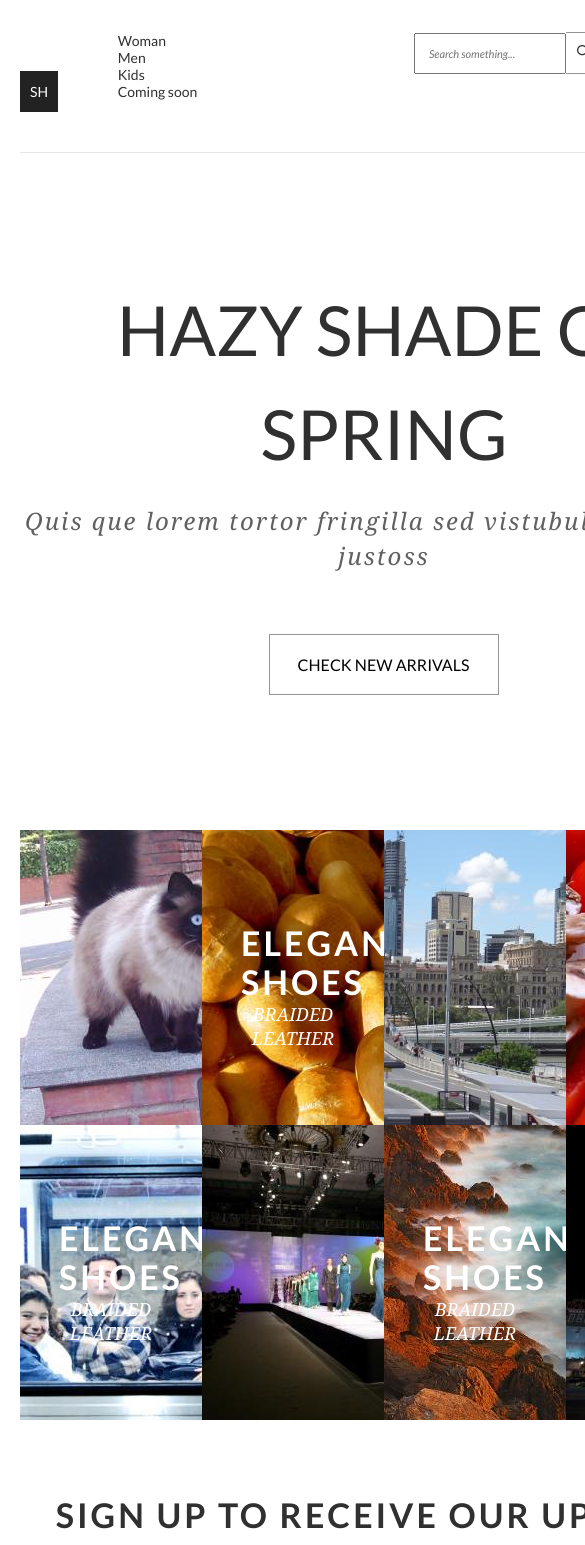
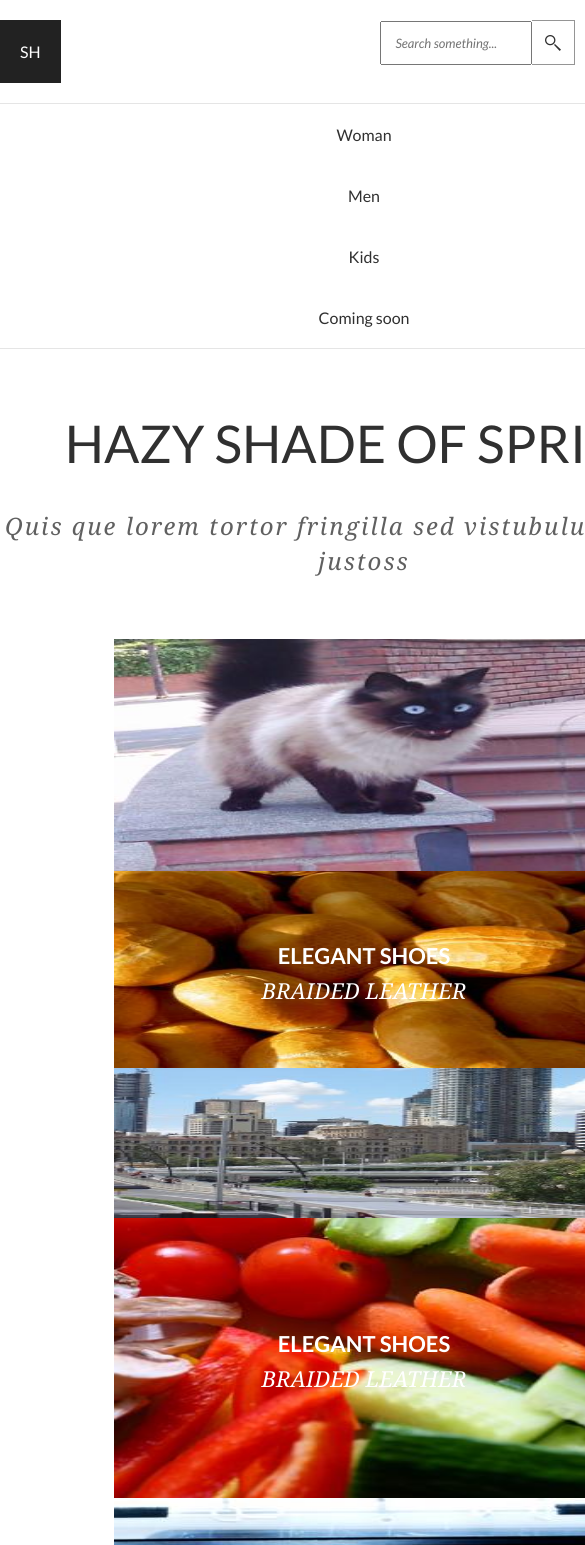
Before and after one commit to neriel01/EPAM_FINAL, a plain HTML site: page index.html in a window 390 px wide. Shown: the top 1545 px of the page, 585 px wide, since content can reach past the window. Drawn offline with Linux system fonts and the light colour scheme.

Commit message:
responsive-768 index finished

```diff
--- a/category-all.html
+++ b/category-all.html
@@ -9,6 +9,7 @@
     <link rel="stylesheet" href="css/search.css">
     <link href='https://fonts.googleapis.com/css?family=Lato:400,400italic,700' rel='stylesheet' type='text/css'>
     <link rel="stylesheet" href="css/responsive-1024.css">
+    <link rel="stylesheet" href="css/responsive-768.css">
     <script src="js/search.js"></script>
     <script src="js/common/gallery.js"></script>
     <title>Title</title>
@@ -45,6 +46,16 @@
                 </div>
             </header>
             <div class="hr"></div><!--i was unnabble to style the hr element so I used div with border-bottom property-->
+            <div class="responsive-menu">
+                <nav>
+                    <ul>
+                        <li><a href="">Woman</a></li>
+                        <li><a href="">Men</a></li>
+                        <li><a href="">Kids</a></li>
+                        <li><a href="">Coming soon</a></li>
+                    </ul>
+                </nav>
+            </div>
             <span class="breadcrumb-text-top"><a href="">HOME</a>&nbsp;&nbsp;/&nbsp;&nbsp; <a href="">MEN</a></span>
             <h2 class="product-type-heading-first">COATS</h2>
             <div class="category-container">
--- a/css/responsive-1024.css
+++ b/css/responsive-1024.css
@@ -1,14 +1,14 @@
 @media all and (max-width: 1024px) {
     body, html {
-        width: 1024px;
+        width: 100%;
     }
 
     .main-wrapper {
-        width: 1024px;
+        width: 100%;
     }
 
     .main-container {
-        width: 1024px;
+        width: 100%;
 
     }
 
--- a/css/responsive-768.css
+++ b/css/responsive-768.css
@@ -1,23 +1,154 @@
 @media all and (max-width: 768px) {
     body, html {
-        width: 768px;
+        width: 100%;
+        font-size: 16px;
+    }
+    footer nav ul{
+        display: none;
+    }
+   footer nav ul:last-child{
+        display: block;
+        max-width: 100%;
+       min-width: 100%;
+       text-align: center;
+       border: none;
+       padding-left: 0;
+    }
+   .social-btns{
+       margin-left: 15px;
+   }
+    .breadcrumb-navigation-list li:nth-child(3){
+        margin-left: 0;
     }
 
+    .breadcrumb-navigation li{
+        margin-top: 40px;
+    }
+   .made-in{
+       text-align: center;
+       font-size: 14px;
+   }
+    .form-input{
+        font-size: 14px;
+    }
+    .form-submit-btn{
+        padding: 21px 35px 18px 35px;
+    }
     .main-wrapper {
-        width: 768px;
+        width: 100%;
+    }
+    .main-container{
+        width: 100%;
+    }
+    h1{
+        font-size: 52px;
+
+    }
+    .gallery-tag-container h2{
+        font-size: 22px;
+        letter-spacing: 0;
+    }
+    .breadcrumb-navigation-list li:first-child,h2.sign-up-to,h2{
+        font-size: 25px;
+
+    }
+    .breadcrumb-navigation-list li:first-child{
+        margin-bottom: 50px;
+    }
+    span.subheader-h3{
+        line-height: 2;
+        font-size: 22px;
+    }
+    .subheader-h3{
+        font-size: 13px;
+    }
+    h1.main-header{
+        margin-top: 55px;
+    }
+    div.subheaher-h1{
+        margin-top: 27px;
+    }
+    header{
+        margin-bottom: 20px;
+    }
+    .logo{
+        padding: 22px 20px 22px 20px;
+        font-size: 16px;
+    }
+    #search-field{
+        font-size: 13px;
+    }
+    #check-new-arrivals{
+        display: none;
+    }
+    .search-container form input[type="submit"], .search-container form input[type="submit"]:hover{
+        padding: 15px 19px 13px 19px;
+    }
+    nav.header-navigation ul li,nav.header-navigation ul{
+       display: none;
+    }
+    h2.sign-up-to{
+        margin-top: 85px;
+    }
+    .sizes-switcher-container{
+        margin-top: 75px;
+    }
+    .responsive-menu{
+        border-bottom: 1px solid #e5e5e5;
+    }
+    .responsive-menu, .responsive-menu nav ul li {
+        display: block;
+        text-align: center;
+
+    }
+    .responsive-menu nav ul li{
+        padding-top: 21px;
+        padding-bottom: 21px;
+        font-size: 16px;
+    }
+    .home-gallery{
+        margin-top: 50px;
+        text-align: center;
+    }
+    .gallery-image-container{
+        display: inline-block;
+        width: 500px;
+        background: no-repeat center ;
+        background-size: 100% 100%;
+    }
+    #gallery-image-container-1,#gallery-image-container-2,#gallery-image-container-3,#gallery-image-container-4,#gallery-image-container-5,#gallery-image-container-6,#gallery-image-container-7,#gallery-image-container-8{
+        box-sizing: border-box;
+    }
+    #gallery-image-container-1{
+        height: 232px;
+    }
+    #gallery-image-container-2,#gallery-image-container-7{
+        height: 197px;
+    }
+    #gallery-image-container-3{
+        height: 150px;
+    }
+    #gallery-image-container-4{
+        height: 280px;
+    }
+  #gallery-image-container-2  .gallery-tag-container{
+        padding-top: 72px;
+        padding-bottom: 72px;
+
+    }
+    #gallery-image-container-4  .gallery-tag-container,#gallery-image-container-5  .gallery-tag-container,#gallery-image-container-8 .gallery-tag-container{
+        padding-top: 113px;
+        padding-bottom: 113px;
+
+    }
+    #gallery-image-container-7  .gallery-tag-container{
+        padding-top: 73px;
+        padding-bottom: 73px;
     }
 
-    nav.header-navigation ul li,nav.header-navigation ul{
-        width: 100%;
-        display: block;
-
-    }
-
-    .main-container {
-        width: 768px;
-    }
     .content-container{
         width: 728px;
+        padding-top: 20px;
     }
     .sizes-switcher-container{
         width: 100%;
@@ -25,4 +156,16 @@
     .switcher-element:nth-child(5),.switcher-element:nth-child(6){
         display: none;
     }
+    .breadcrumb-text-top{
+        display: block;
+        font-size: 14px;
+        text-align: center;
+    }
+    .category-container{
+        width: 500px;
+        margin: 0 auto;
+    }
+    .category-item{
+        max-width: 220px;
+    }
 }
--- a/css/style.css
+++ b/css/style.css
@@ -32,7 +32,7 @@ a:hover{
     margin: 0 auto;
 }
 .main-wrapper{
-    width: 1440px;
+    width: 100%;
     background: #e5e5e5;
 }
 .header-navigation,.logo{
--- a/index.html
+++ b/index.html
@@ -53,7 +53,14 @@
             </header> <!--HEADER END-->
             <div class="hr"></div>
             <div class="responsive-menu">
-
+                <nav>
+                    <ul>
+                        <li><a href="">Woman</a></li>
+                        <li><a href="">Men</a></li>
+                        <li><a href="">Kids</a></li>
+                        <li><a href="">Coming soon</a></li>
+                    </ul>
+                </nav>
             </div>
             <!--i was unnabble to style the hr element so I used div with border-bottom property-->
             <h1 class="main-header">HAZY SHADE OF SPRING</h1>
@@ -98,7 +105,7 @@
                     </ul>
                     <ul class="breadcrumb-navigation-list">
                         <li>SOCIAL</li>
-                        <li class="made-in"><a href="">Shop  is made in Warsaw with love, 2014 &copy; All rights reserved. El. Passion</a></li>
+                        <li class="made-in"><a href="">Shop  is made in Warsaw with love,<br> 2014 &copy; All rights reserved. El. Passion</a></li>
                         <li class="social-btns"><a href=""><img src="img/twitter-icon.jpg" alt="twitter-icon"></a></li>
                         <li class="social-btns"><a href=""><img src="img/facebook-icon.jpg" alt="facebook-icon"></a></li>
                         <li class="social-btns"><a href=""><img src="img/insta-icon.jpg" alt="insta-icon"></a></li>
```
